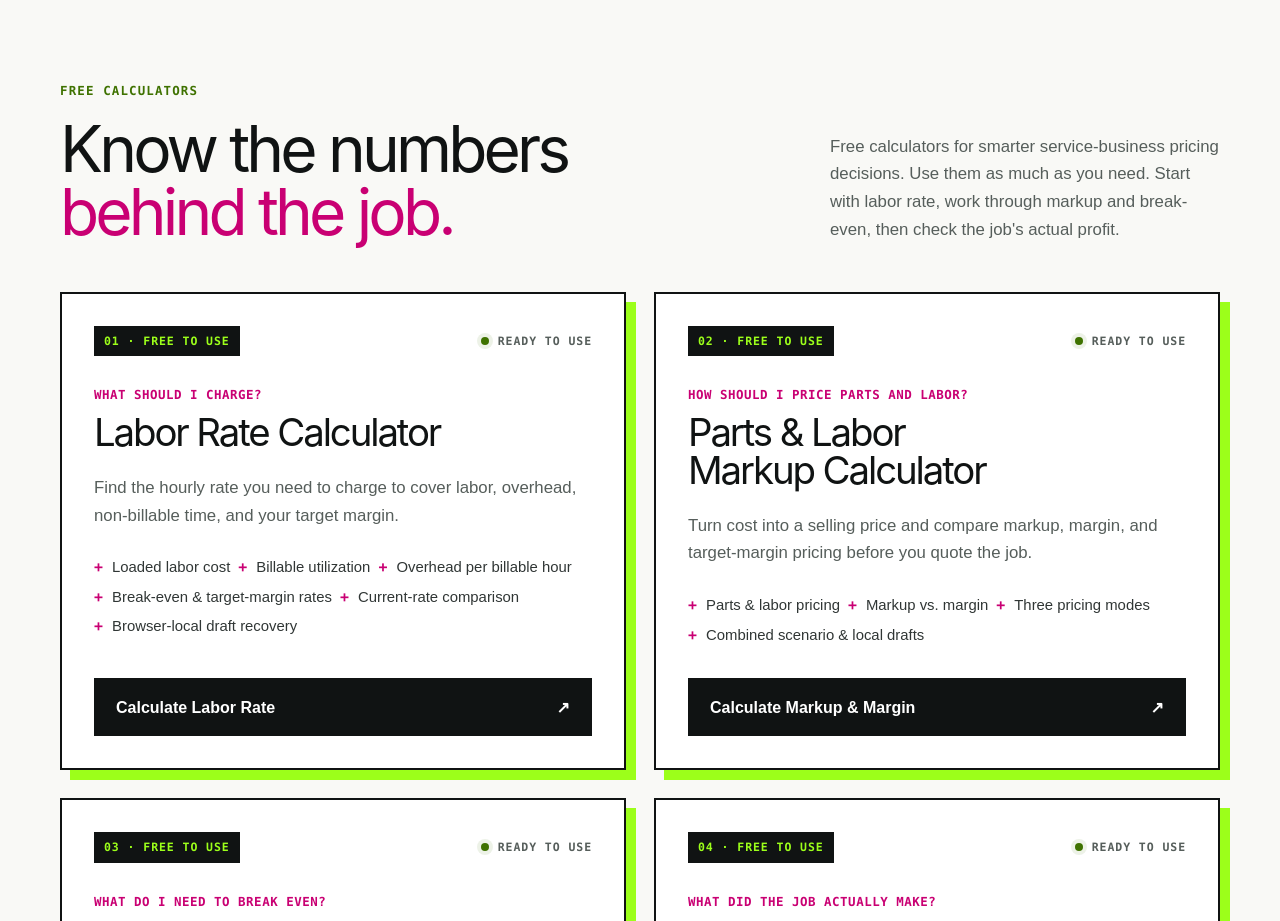
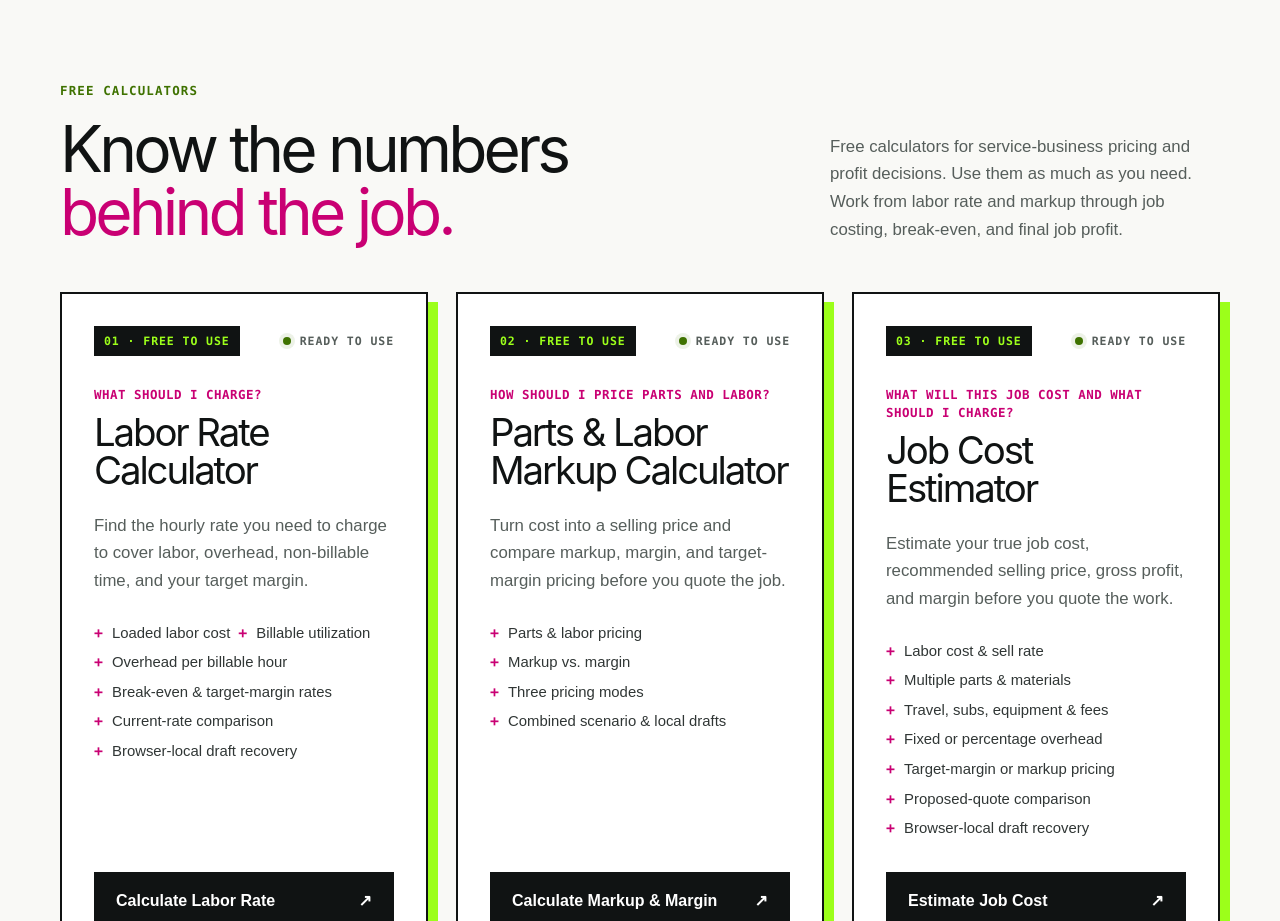
Before and after one commit to jakevans90/jakegenerates, a Next.js app: page / in a window 1280 px wide. Shown: the part 720-1641 px from the top of the page. Built offline with nearby package versions, Linux system fonts and the light colour scheme; no server answers.

Commit message:
Add Job Cost Estimator to calculator suite

```diff
--- a/src/app/globals.css
+++ b/src/app/globals.css
@@ -89,9 +89,12 @@ a:focus-visible { outline: 3px solid var(--pink); outline-offset: 4px; }
 .calculator-heading h2 { font-family: var(--font-geist-sans); font-size: clamp(2.5rem, 5vw, 4.3rem); line-height: .98; letter-spacing: -.06em; margin: 0; }
 .calculator-heading h2 em { color: var(--pink-deep); font-style: normal; }
 .calculator-heading > p { max-width: 390px; color: var(--muted); font-size: 1.05rem; line-height: 1.65; margin: 0; }
-.calculator-list { display: grid; grid-template-columns: repeat(2, minmax(0, 1fr)); gap: 28px; }
+.calculator-list { display: grid; grid-template-columns: repeat(6, minmax(0, 1fr)); gap: 28px; }
 .calculator-card { min-height: 470px; display: flex; flex-direction: column; padding: 32px; border: 2px solid var(--ink); background: white; box-shadow: 10px 10px 0 var(--green); }
+.calculator-card { grid-column: span 2; min-width: 0; }
 .calculator-list > :only-child { grid-column: 1 / -1; }
+.calculator-list > :nth-child(4):nth-last-child(2) { grid-column: 2 / span 2; }
+.calculator-list > :nth-child(5):last-child { grid-column: 4 / span 2; }
 .calculator-meta { display: flex; align-items: center; justify-content: space-between; gap: 20px; margin-bottom: 30px; font-family: var(--font-geist-mono); text-transform: uppercase; letter-spacing: .08em; font-size: .72rem; font-weight: 800; }
 .calculator-meta > span:first-child { padding: 7px 10px; background: var(--ink); color: var(--green); }
 .calculator-status { display: inline-flex; align-items: center; gap: 9px; color: var(--muted); }
@@ -133,7 +136,7 @@ a:focus-visible { outline: 3px solid var(--pink); outline-offset: 4px; }
   .tool-card, .tool-list > :nth-child(4):nth-last-child(2), .tool-list > :nth-child(5):last-child { grid-column: auto; }
   .tool-card { min-height: 0; }
   .calculator-list { grid-template-columns: 1fr; }
-  .calculator-list > :only-child { grid-column: auto; }
+  .calculator-card, .calculator-list > :only-child, .calculator-list > :nth-child(4):nth-last-child(2), .calculator-list > :nth-child(5):last-child { grid-column: auto; }
   .coming-grid { grid-template-columns: 1fr; gap: 35px; }
 }
 @media (max-width: 1100px) and (min-width: 851px) {
@@ -143,6 +146,10 @@ a:focus-visible { outline: 3px solid var(--pink); outline-offset: 4px; }
   .tool-card { grid-column: span 2; }
   .tool-list > :nth-child(4):nth-last-child(2) { grid-column: span 2; }
   .tool-list > :nth-child(5):last-child { grid-column: 2 / span 2; }
+  .calculator-list { grid-template-columns: repeat(4, minmax(0, 1fr)); }
+  .calculator-card { grid-column: span 2; }
+  .calculator-list > :nth-child(4):nth-last-child(2) { grid-column: span 2; }
+  .calculator-list > :nth-child(5):last-child { grid-column: 2 / span 2; }
 }
 @media (max-width: 850px) and (min-width: 621px) {
   .workflow { grid-template-columns: repeat(3, minmax(0, 1fr)); row-gap: 16px; }
--- a/src/app/layout.tsx
+++ b/src/app/layout.tsx
@@ -6,7 +6,7 @@ const GA_MEASUREMENT_ID = "G-DW36H2JDZ2";
 
 export const metadata: Metadata = {
   title: { default: "JakeGenerates — Practical tools for repetitive work", template: "%s | JakeGenerates" },
-  description: "Free calculators for service-business decisions, plus professional generators for quotes, service agreements, change orders, reports, and invoices.",
+  description: "Free calculators for service-business pricing, job costing, break-even, and profit decisions, plus professional document generators.",
   icons: {
     icon: "/brand/jg-circle.png",
     shortcut: "/brand/jg-circle.png",
--- a/src/app/page.tsx
+++ b/src/app/page.tsx
@@ -34,6 +34,16 @@ const calculators = [
   },
   {
     number: "03",
+    question: "What will this job cost and what should I charge?",
+    id: "job-cost-estimator",
+    name: "Job Cost Estimator",
+    description: "Estimate your true job cost, recommended selling price, gross profit, and margin before you quote the work.",
+    features: ["Labor cost & sell rate", "Multiple parts & materials", "Travel, subs, equipment & fees", "Fixed or percentage overhead", "Target-margin or markup pricing", "Proposed-quote comparison", "Browser-local draft recovery"],
+    cta: "Estimate Job Cost",
+    url: "https://job-cost.jakegenerates.com/",
+  },
+  {
+    number: "04",
     question: "What do I need to break even?",
     id: "break-even-calculator",
     name: "Break-Even Calculator",
@@ -43,7 +53,7 @@ const calculators = [
     url: "https://break-even.jakegenerates.com/",
   },
   {
-    number: "04",
+    number: "05",
     question: "What did the job actually make?",
     id: "job-profit-calculator",
     name: "Job Profit Calculator",
@@ -72,7 +82,7 @@ export default function Home() {
     <section className="calculators-section" id="tools" aria-labelledby="calculators-title"><div className="shell">
       <div className="calculator-heading">
         <div><p className="kicker">Free calculators</p><h2 id="calculators-title">Know the numbers<br /><em>behind the job.</em></h2></div>
-        <p>Free calculators for smarter service-business pricing decisions. Use them as much as you need. Start with labor rate, work through markup and break-even, then check the job&apos;s actual profit.</p>
+        <p>Free calculators for service-business pricing and profit decisions. Use them as much as you need. Work from labor rate and markup through job costing, break-even, and final job profit.</p>
       </div>
       <div className="calculator-list">
         {calculators.map((calculator) => <article className="calculator-card" id={calculator.id} key={calculator.id}>
```
